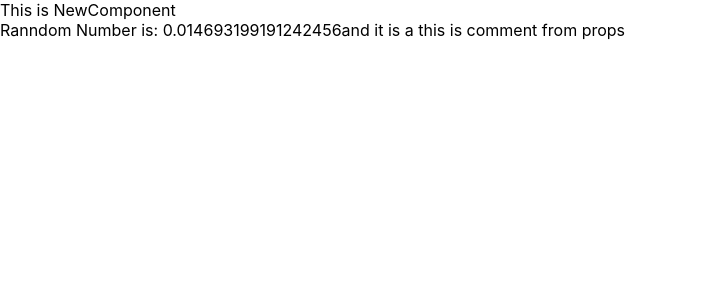
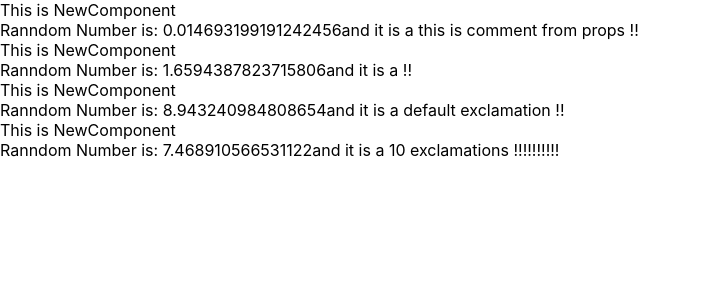
Before and after one commit to INF800/REACT-BASIC-HOOKS, a React (Create React App) app in the folder my-hooks-app/: page / in a window 1280 px wide. Shown: the top 300 px of the page, without its empty margins (0-701 px from the left). Built offline with nearby package versions, Linux system fonts and the light colour scheme.

Commit message:
props unstructured done

```diff
--- a/my-hooks-app/src/App.js
+++ b/my-hooks-app/src/App.js
@@ -8,6 +8,9 @@ function App() {
   return (
     <div>
       <NewComponent comment=" this is comment from props"/>
+      <NewComponent />
+      <NewComponent comment='default exclamation'/>
+      <NewComponent comment='10 exclamations' excitement={10} />
     </div>
   );
 }
--- a/my-hooks-app/src/NewComponentDir/NewComponent.js
+++ b/my-hooks-app/src/NewComponentDir/NewComponent.js
@@ -1,11 +1,14 @@
 import React from 'react';
 
-function NewComponent(props) {
+//function NewComponent(props) {
+function NewComponent({comment, excitement=2}) { // advantage is default arg values
     var num = Math.random() * 10
-    var comment = ( num > 5 ? "Big" : "Small" ) + "Number"
-    if (props.comment) {
-        comment = props.comment
-    }
+    // var comment = ( num > 5 ? "Big" : "Small" ) + "Number"
+    // if (props.comment) {
+    //     comment = props.comment
+    // }
+    var exclamation = "!".repeat(excitement)
+
     return (
       <div>
         <div>
@@ -13,7 +16,7 @@ function NewComponent(props) {
         </div>
         <div>
             Ranndom Number is: {num}
-            and it is a {comment}
+            and it is a {comment} {exclamation}
         </div>
       </div>
     );
```
Also changed, not shown: 1 other file (tests, documents, lock files or other folders).
